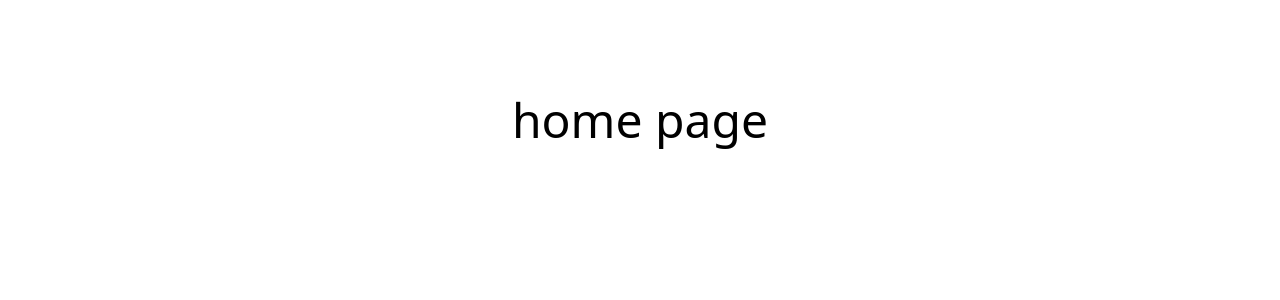
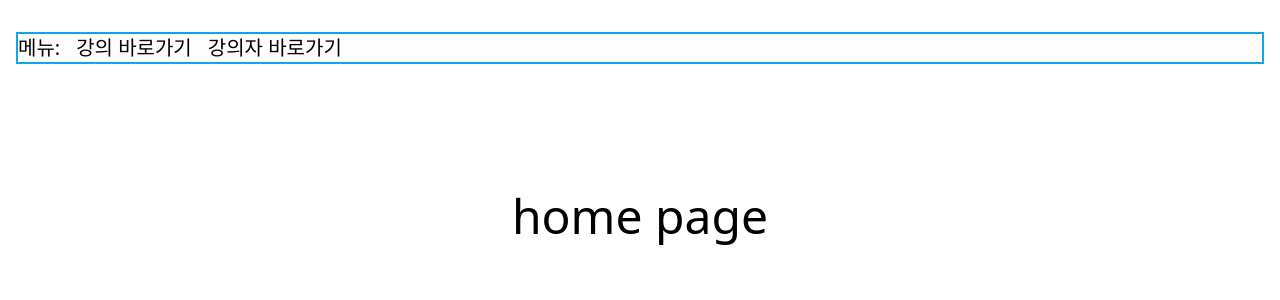
Before and after one commit to meetup-fe-next/daview-ui, a Next.js app: page / in a window 1280 px wide. Shown: the top 300 px of the page. Built offline with nearby package versions, Linux system fonts and the light colour scheme.

Commit message:
feat: layout 컴포넌트 생성

```diff
--- a/app/layout.tsx
+++ b/app/layout.tsx
@@ -1,3 +1,5 @@
+import Link from 'next/link';
+
 import './globals.css';
 
 export const metadata = {
@@ -8,7 +10,22 @@ export const metadata = {
 export default function RootLayout({ children }: { children: React.ReactNode }) {
   return (
     <html lang="ko">
-      <body>{children}</body>
+      <body className="mx-4 my-8">
+        <ul className="flex gap-4 text-xl border-solid border-2 border-sky-500 mb-8">
+          메뉴:
+          <li>
+            <Link href="/search/lectures">
+              <h3>강의 바로가기</h3>
+            </Link>
+          </li>
+          <li>
+            <Link href="/search/creators">
+              <h3>강의자 바로가기</h3>
+            </Link>
+          </li>
+        </ul>
+        {children}
+      </body>
     </html>
   );
 }
--- /dev/null
+++ b/app/search/layout.tsx
@@ -0,0 +1,8 @@
+export default function Layout({ children }: { children: React.ReactNode }) {
+  return (
+    <div>
+      <h1 className="mb-8 text-5xl">search page</h1>
+      {children}
+    </div>
+  );
+}
```
